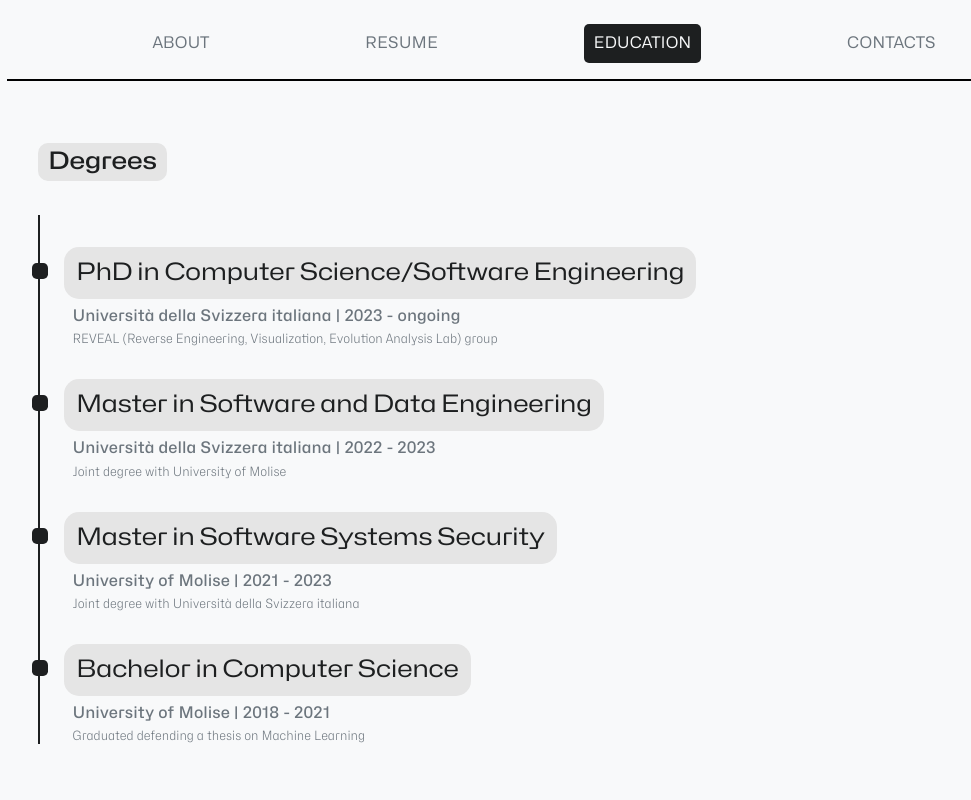
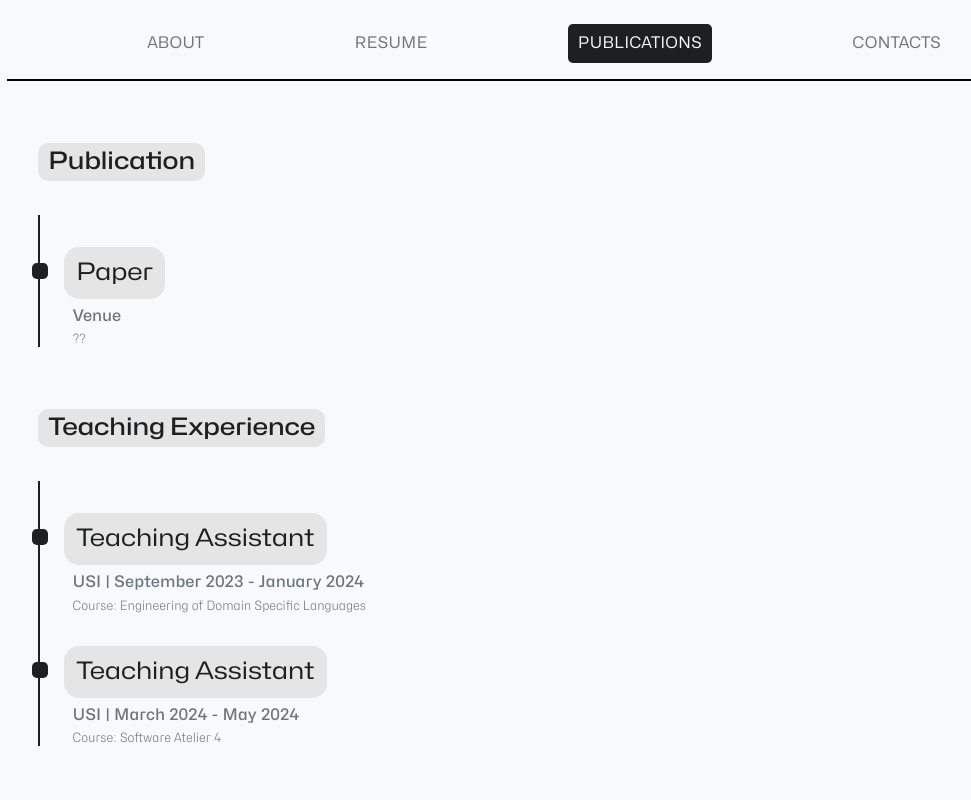
Before and after one commit to StefanoStone/stefanostone.github.io, an Angular app: page /education in a window 1280 px wide. Shown: the top 800 px of the page, without its empty margins (96-1067 px from the left). Built offline with nearby package versions, Linux system fonts and the light colour scheme.

Commit message:
WIP - add publications to website

```diff
--- a/src/app/app.component.html
+++ b/src/app/app.component.html
@@ -6,8 +6,8 @@
     <span class="tab" (click)="selectTab(tabs.resume)">
       <p [ngClass]="{'selected': tabsStatus[1]}">RESUME</p>
     </span>
-    <span class="tab" (click)="selectTab(tabs.education)">
-      <p [ngClass]="{'selected': tabsStatus[2]}">EDUCATION</p>
+    <span class="tab" (click)="selectTab(tabs.academia)">
+      <p [ngClass]="{'selected': tabsStatus[2]}">PUBLICATIONS</p>
     </span>
     <span class="tab" (click)="selectTab(tabs.contacts)">
       <p [ngClass]="{'selected': tabsStatus[3]}">CONTACTS</p>
--- a/src/app/app.component.scss
+++ b/src/app/app.component.scss
@@ -13,18 +13,6 @@
   filter: invert(1);
   mix-blend-mode: difference;
 }
-
-/*@keyframes blink {
-  50% {
-    opacity: 0.0;
-  }
-}
-
-@-webkit-keyframes blink {
-  50% {
-    opacity: 0.0;
-  }
-}*/
 
 .body {
   display: flex;
@@ -44,9 +32,15 @@
     padding: 10px;
   }
 
-  @media (max-width: 425px) {
+  @media (max-width: 440px) {
     p {
       font-size: 0.7rem;
+    }
+  }
+
+  @media (max-width: 370px) {
+    p {
+      font-size: 0.5rem;
     }
   }
 
--- a/src/app/app.component.ts
+++ b/src/app/app.component.ts
@@ -61,7 +61,7 @@ export class AppComponent {
       case Tabs.resume:
         this.router.navigate(['/resume'])
         break;
-      case Tabs.education:
+      case Tabs.academia:
         this.router.navigate(['/education'])
         break;
       case Tabs.contacts:
--- a/src/app/models/Tabs.ts
+++ b/src/app/models/Tabs.ts
@@ -1,6 +1,6 @@
 export enum Tabs {
   about = 0,
   resume = 1,
-  education = 2,
+  academia = 2,
   contacts = 3
 }
--- a/src/app/pages/education/education.component.html
+++ b/src/app/pages/education/education.component.html
@@ -1,10 +1,10 @@
 <div id="body">
   <div id="content">
-    <paragraph-title content="Degrees"></paragraph-title>
-    <dotted-list-element *ngFor="let degree of degrees" [element]="degree"></dotted-list-element>
+    <paragraph-title content="Publication"></paragraph-title>
+    <dotted-list-element *ngFor="let paper of papers" [element]="paper"></dotted-list-element>
     <br><br>
-    <paragraph-title content="Defended Theses"></paragraph-title>
-    <dotted-list-element *ngFor="let thesis of theses" [element]="thesis"></dotted-list-element>
+    <paragraph-title content="Teaching Experience"></paragraph-title>
+    <dotted-list-element *ngFor="let teach of teachingExperience" [element]="teach"></dotted-list-element>
     <br><br>
   </div>
 </div>
--- a/src/app/pages/education/education.component.ts
+++ b/src/app/pages/education/education.component.ts
@@ -8,41 +8,24 @@ import {ListItem} from "../../models/ListItem";
 })
 export class EducationComponent {
 
-  degrees: ListItem[] = [
+  teachingExperience: ListItem[] = [
     {
-      title: 'PhD in Computer Science/Software Engineering',
-      subtitle: 'Università della Svizzera italiana | 2023 - ongoing',
-      description: 'REVEAL (Reverse Engineering, Visualization, Evolution Analysis Lab) group'
+      title: 'Teaching Assistant',
+      subtitle: 'USI | September 2023 - January 2024',
+      description: 'Course: Engineering of Domain Specific Languages'
     },
     {
-      title: 'Master in Software and Data Engineering',
-      subtitle: 'Università della Svizzera italiana | 2022 - 2023',
-      description: 'Joint degree with University of Molise'
-    },
-    {
-      title: 'Master in Software Systems Security',
-      subtitle: 'University of Molise | 2021 - 2023',
-      description: 'Joint degree with Università della Svizzera italiana'
-    },
-    {
-      title: 'Bachelor in Computer Science',
-      subtitle: 'University of Molise | 2018 - 2021',
-      description: 'Graduated defending a thesis on Machine Learning'
+      title: 'Teaching Assistant',
+      subtitle: 'USI | March 2024 - May 2024',
+      description: 'Course: Software Atelier 4'
     }
   ];
 
-  theses: ListItem[] = [
+  papers: ListItem[] = [
     {
-      title: 'A methodology and an App for measuring blood pressure',
-      subtitle: 'University of Molise | 2021',
-      description: 'Thesis in the course of Hands on Machine Learning for the prediction of blood pressure values with ' +
-        'the use of a mobile application and the support of a smartwatch with a PPG sensor built-in'
-    },
-    {
-      title: 'RePlay: Replicating Gameplay through Video Analysis and On-Screen Controls',
-      subtitle: 'University of Molise & Università della Svizzera italiana | 2023',
-      description: 'Thesis in the course of Software Analytics for the replication of gameplay through the analysis of ' +
-        'video recordings by exploiting on-screen controls in the gameplay; Proof of Concept with the game Trackmania.'
+      title: 'Paper',
+      subtitle: 'Venue',
+      description: '??'
     }
   ]
 
--- a/src/app/pages/resume/resume.component.html
+++ b/src/app/pages/resume/resume.component.html
@@ -1,10 +1,13 @@
 <div id="body">
   <div id="content">
+    <paragraph-title content="Degrees"></paragraph-title>
+    <dotted-list-element *ngFor="let degree of degrees" [element]="degree"></dotted-list-element>
+    <br><br>
     <paragraph-title content="Working Experience"></paragraph-title>
     <dotted-list-element *ngFor="let work of workingExperience" [element]="work"></dotted-list-element>
     <br><br>
-    <paragraph-title content="Teaching Experience"></paragraph-title>
-    <dotted-list-element *ngFor="let teach of teachingExperience" [element]="teach"></dotted-list-element>
+    <paragraph-title content="Defended Theses"></paragraph-title>
+    <dotted-list-element *ngFor="let thesis of theses" [element]="thesis"></dotted-list-element>
     <br><br>
     <paragraph-title content="Educational Projects"></paragraph-title>
     <dotted-list-element *ngFor="let project of projects" [element]="project"></dotted-list-element>
--- a/src/app/pages/resume/resume.component.ts
+++ b/src/app/pages/resume/resume.component.ts
@@ -48,6 +48,44 @@ export class ResumeComponent {
     }
   ];
 
+  degrees: ListItem[] = [
+    {
+      title: 'PhD in Computer Science/Software Engineering',
+      subtitle: 'Università della Svizzera italiana | 2023 - ongoing',
+      description: 'REVEAL (Reverse Engineering, Visualization, Evolution Analysis Lab) group'
+    },
+    {
+      title: 'Master in Software and Data Engineering',
+      subtitle: 'Università della Svizzera italiana | 2022 - 2023',
+      description: 'Joint degree with University of Molise'
+    },
+    {
+      title: 'Master in Software Systems Security',
+      subtitle: 'University of Molise | 2021 - 2023',
+      description: 'Joint degree with Università della Svizzera italiana'
+    },
+    {
+      title: 'Bachelor in Computer Science',
+      subtitle: 'University of Molise | 2018 - 2021',
+      description: 'Graduated defending a thesis on Machine Learning'
+    }
+  ];
+
+  theses: ListItem[] = [
+    {
+      title: 'A methodology and an App for measuring blood pressure',
+      subtitle: 'University of Molise | 2021',
+      description: 'Thesis in the course of Hands on Machine Learning for the prediction of blood pressure values with ' +
+        'the use of a mobile application and the support of a smartwatch with a PPG sensor built-in'
+    },
+    {
+      title: 'RePlay: Replicating Gameplay through Video Analysis and On-Screen Controls',
+      subtitle: 'University of Molise & Università della Svizzera italiana | 2023',
+      description: 'Thesis in the course of Software Analytics for the replication of gameplay through the analysis of ' +
+        'video recordings by exploiting on-screen controls in the gameplay; Proof of Concept with the game Trackmania.'
+    }
+  ]
+
   workingExperience: ListItem[] = [
     {
       title: 'Front-End Developer',
@@ -68,14 +106,6 @@ export class ResumeComponent {
     }
   ];
 
-  teachingExperience: ListItem[] = [
-    {
-      title: 'Teaching Assistant',
-      subtitle: 'USI | September 2023 - January 2024',
-      description: 'Course: Engineering of Domain Specific Languages'
-    }
-  ];
-
   constructor() {
   }
 }
```
Also changed, not shown: 1 other file (tests, documents, lock files or other folders).
